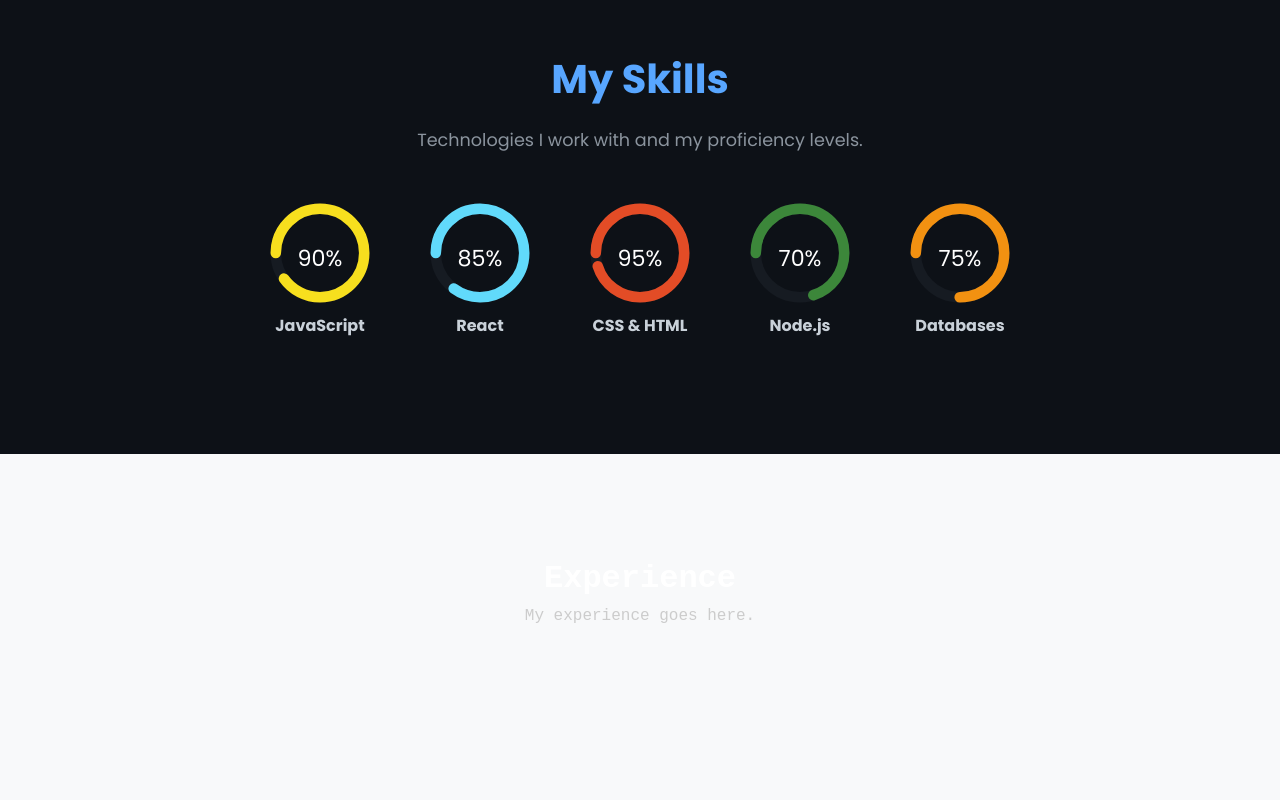
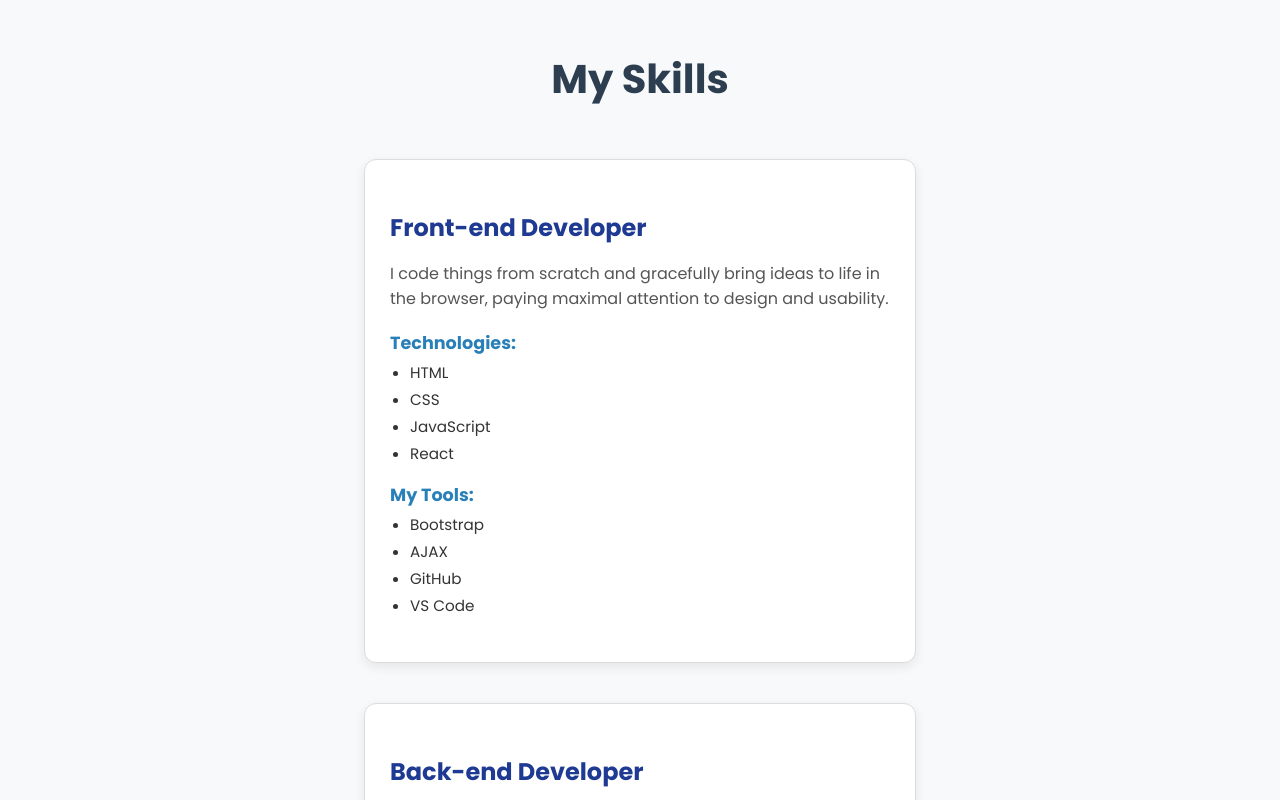
Before and after one commit to Freiderich/Portfolio, a React (Vite) app: page / in a window 1280 px wide. Shown: the part 4080-4880 px from the top of the page. Built offline with nearby package versions, Linux system fonts and the light colour scheme.

Commit message:
Fix skills

```diff
--- a/index.html
+++ b/index.html
@@ -6,7 +6,7 @@
     <title>Freiderich Portfolio</title>
     <link href="https://fonts.googleapis.com/css2?family=Great+Vibes&display=swap" rel="stylesheet">
     <link href="https://fonts.googleapis.com/css2?family=Montserrat:wght@400;500;700&display=swap" rel="stylesheet">
-
+    <link" href="https://cdnjs.cloudflare.com/ajax/libs/font-awesome/6.5.0/css/all.min.css" rel="stylesheet"/>
   </head>
   <body>
     <div id="root"></div>
--- a/src/components/Skills.jsx
+++ b/src/components/Skills.jsx
@@ -1,61 +1,66 @@
-import React, { useEffect, useState } from "react";
+import React from "react";
 import "../styles/Skills.css";
 
 function Skills() {
-  const skills = [
-    { name: "JavaScript", level: 90, color: "#f7df1e" },
-    { name: "React", level: 85, color: "#61dafb" },
-    { name: "CSS & HTML", level: 95, color: "#e34c26" },
-    { name: "Node.js", level: 70, color: "#3c873a" },
-    { name: "Databases", level: 75, color: "#f29111" },
-  ];
-
-  const [animatedSkills, setAnimatedSkills] = useState(
-    skills.map(() => 0)
-  );
-
-  useEffect(() => {
-    const interval = setInterval(() => {
-      setAnimatedSkills((prev) =>
-        prev.map((val, i) => (val < skills[i].level ? val + 1 : val))
-      );
-    }, 20);
-
-    return () => clearInterval(interval);
-  }, [skills]);
+  const skills = {
+    frontend: {
+      description:
+        "I code things from scratch and gracefully bring ideas to life in the browser, paying maximal attention to design and usability.",
+      technologies: ["HTML", "CSS", "JavaScript", "React"],
+      tools: ["Bootstrap", "AJAX", "GitHub", "VS Code"],
+    },
+    backend: {
+      description:
+        "I develop server-side logic, APIs, and database management systems to support applications efficiently.",
+      technologies: ["Node.js", "Express", "MySQL", "PostgreSQL"],
+      tools: ["Docker", "Git", "Postman"],
+    },
+  };
 
   return (
     <section id="skills" className="skills-section">
       <h1>My Skills</h1>
-      <p className="intro">
-        Technologies I work with and my proficiency levels.
-      </p>
 
-      <div className="skills-grid">
-        {skills.map((skill, index) => (
-          <div key={index} className="skill-circle">
-            <svg viewBox="0 0 36 36">
-              <path
-                className="circle-bg"
-                d="M18 2.0845
-                   a 15.9155 15.9155 0 0 1 0 31.831
-                   a 15.9155 15.9155 0 0 1 0 -31.831"
-              />
-              <path
-                className="circle"
-                stroke={skill.color}
-                strokeDasharray={`${animatedSkills[index]}, 100`}
-                d="M18 2.0845
-                   a 15.9155 15.9155 0 0 1 0 31.831
-                   a 15.9155 15.9155 0 0 1 0 -31.831"
-              />
-              <text x="18" y="20.35" className="percentage">
-                {animatedSkills[index]}%
-              </text>
-            </svg>
-            <h3>{skill.name}</h3>
+      <div className="skills-container">
+        {/* Frontend */}
+        <div className="skills-box">
+          <h2>Front-end Developer</h2>
+          <p>{skills.frontend.description}</p>
+          <div className="skills-list">
+            <h3>Technologies:</h3>
+            <ul>
+              {skills.frontend.technologies.map((tech, i) => (
+                <li key={i}>{tech}</li>
+              ))}
+            </ul>
+            <h3>My Tools:</h3>
+            <ul>
+              {skills.frontend.tools.map((tool, i) => (
+                <li key={i}>{tool}</li>
+              ))}
+            </ul>
           </div>
-        ))}
+        </div>
+
+        {/* Backend */}
+        <div className="skills-box">
+          <h2>Back-end Developer</h2>
+          <p>{skills.backend.description}</p>
+          <div className="skills-list">
+            <h3>Technologies:</h3>
+            <ul>
+              {skills.backend.technologies.map((tech, i) => (
+                <li key={i}>{tech}</li>
+              ))}
+            </ul>
+            <h3>My Tools:</h3>
+            <ul>
+              {skills.backend.tools.map((tool, i) => (
+                <li key={i}>{tool}</li>
+              ))}
+            </ul>
+          </div>
+        </div>
       </div>
     </section>
   );
--- a/src/styles/Projects.css
+++ b/src/styles/Projects.css
@@ -89,7 +89,7 @@
   width: 100%;
   border-radius: 2rem;
   height: 1rem;
-  background: #0066ff;
+  background: #626870;
   opacity: 0.6;
   margin-bottom: 50px;
 }
--- a/src/styles/Skills.css
+++ b/src/styles/Skills.css
@@ -1,66 +1,74 @@
 .skills-section {
   padding: 100px 10%;
-  background: #0d1117;
-  color: #e6edf3;
+  background: #f8f9fa; /* Light formal background */
+  color: #333;
   text-align: center;
+  font-family: 'Poppins', sans-serif;
 }
 
 .skills-section h1 {
   font-size: 2.5rem;
-  margin-bottom: 10px;
-  color: #58a6ff;
+  margin-bottom: 50px;
+  color: #2c3e50;
 }
 
-.skills-section .intro {
-  font-size: 1.1rem;
-  margin-bottom: 50px;
-  color: #8b949e;
+.skills-container {
+  display: flex;
+  justify-content: center;
+  gap: 40px;
+  flex-wrap: wrap;
 }
 
-.skills-grid {
-  display: flex;
-  flex-wrap: wrap;
-  justify-content: center;
-  gap: 40px;
+.skills-box {
+  background: #ffffff;
+  border: 1px solid #dcdcdc;
+  border-radius: 12px;
+  padding: 30px 25px;
+  width: 500px;
+  text-align: left;
+  box-shadow: 0 4px 12px rgba(0,0,0,0.08);
+  transition: transform 0.3s ease, box-shadow 0.3s ease;
 }
 
-.skill-circle {
-  width: 120px;
-  display: flex;
-  flex-direction: column;
-  align-items: center;
+.skills-box:hover {
+  transform: translateY(-5px);
+  box-shadow: 0 8px 20px rgba(0,0,0,0.15);
 }
 
-.skill-circle svg {
-  width: 100px;
-  height: 100px;
-  transform: rotate(-90deg);
+.skills-box h2 {
+  font-size: 1.5rem;
+  color: #1f3a93;
+  margin-bottom: 15px;
 }
 
-.circle-bg {
-  fill: none;
-  stroke: #161b22;
-  stroke-width: 3.8;
+.skills-box p {
+  font-size: 1rem;
+  line-height: 1.6;
+  margin-bottom: 15px;
+  color: #555;
 }
 
-.circle {
-  fill: none;
-  stroke-width: 3.8;
-  stroke-linecap: round;
-  transition: stroke-dasharray 0.3s ease-out;
+.skills-list h3 {
+  font-size: 1.1rem;
+  margin-bottom: 5px;
+  color: #2980b9;
 }
 
-.percentage {
-  fill: #fff;
-  font-size: 0.5em;
-  text-anchor: middle;
-  dominant-baseline: middle;
-  transform: rotate(90deg); /* counter-rotate to be upright */
-  transform-origin: center;
+.skills-list ul {
+  margin: 0 0 15px 20px;
+  padding: 0;
 }
 
-.skill-circle h3 {
-  margin-top: 10px;
-  font-size: 1rem;
-  color: #c9d1d9;
+.skills-list li {
+  font-size: 0.95rem;
+  margin-bottom: 4px;
+  color: #333;
 }
+
+/* Responsive */
+@media (max-width: 768px) {
+  .skills-container {
+    flex-direction: column;
+    align-items: center;
+  }
+}
```
